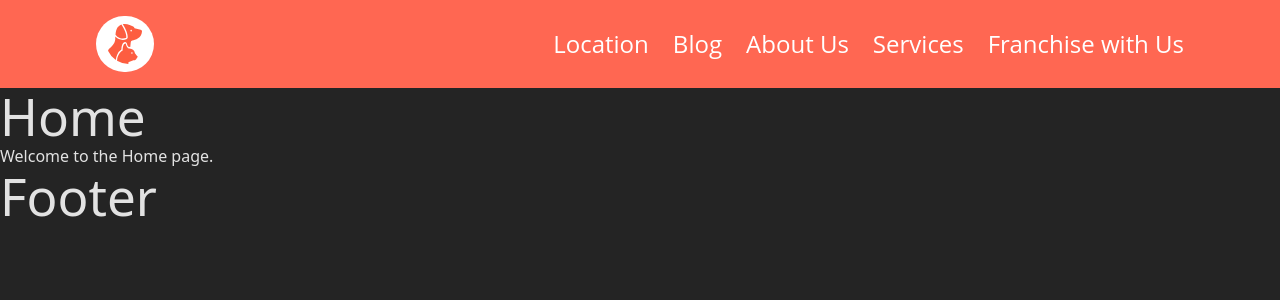
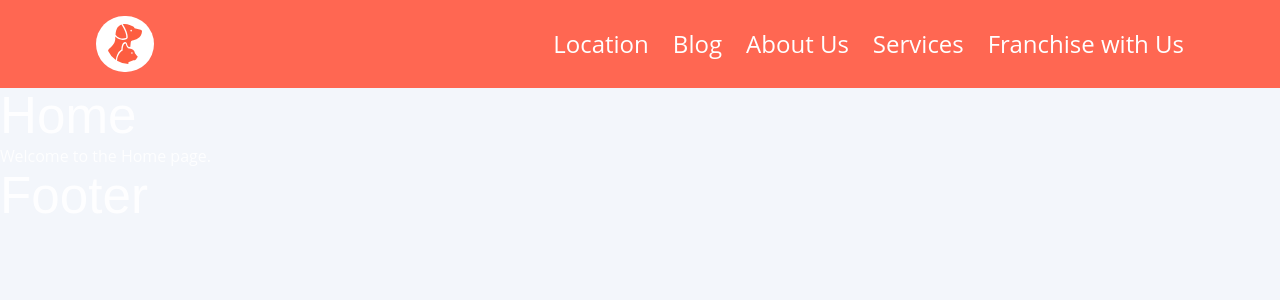
Before and after one commit to mikejbp/prueba-tecnica-frontend, a React (Vite) app: page / in a window 1280 px wide. Shown: the top 300 px of the page. Built offline with nearby package versions, Linux system fonts and the light colour scheme.

Commit message:
feat: Refactor index.css for improved font management and styling; update font-face declarations and utilize CSS variables for better maintainability

```diff
--- a/src/index.css
+++ b/src/index.css
@@ -3,36 +3,36 @@
 @tailwind utilities;
 
 @font-face {
-  font-family: "Open Sans";
-  src: url("./assets/fonts/OpenSans-Regular.ttf") format("ttf"), url("./assets/fonts/OpenSans-Bold.ttf") format("ttf");
+  font-family: 'Open Sans';
+  src: url('./assets/fonts/OpenSans-Regular.ttf') format('ttf'), url('./assets/fonts/OpenSans-Bold.ttf') format('ttf');
   font-weight: normal;
   font-style: normal;
 }
 
 @font-face {
-  font-family: "Museo Sans Rounded 700";
-  src: url("./assets/fonts/MuseoSansRounded-700.otf") format("otf");
+  font-family: 'Museo Sans Rounded 700';
+  src: url('./assets/fonts/MuseoSansRounded-700.otf') format('otf');
   font-weight: normal;
   font-style: normal;
 }
 
 @font-face {
-  font-family: "Comfortaa";
-  src: url("./assets/fonts/Comfortaa-Bold.ttf") format("ttf"), url("./assets/fonts/Comfortaa-Regular.ttf") format("ttf");
+  font-family: 'Comfortaa';
+  src: url('./assets/fonts/Comfortaa-Bold.ttf') format('ttf'), url('./assets/fonts/Comfortaa-Regular.ttf') format('ttf');
   font-weight: bold;
   font-style: normal;
 }
 
 @font-face {
-  font-family: "Segoe UI";
-  src: url("./assets/fonts/SegoeUI.ttf") format("ttf"), url("./assets/fonts/SegoeUI-Bold.ttf") format("ttf");
+  font-family: 'Segoe UI';
+  src: url('./assets/fonts/SegoeUI.ttf') format('ttf'), url('./assets/fonts/SegoeUI-Bold.ttf') format('ttf');
   font-weight: normal;
   font-style: normal;
 }
 
 @font-face {
-  font-family: "Gibson";
-  src: url("./assets/fonts/Fontspring-DEMO-gibson-semibold.otf") format("ttf");
+  font-family: 'Gibson';
+  src: url('./assets/fonts/Fontspring-DEMO-gibson-semibold.otf') format('ttf');
   font-weight: normal;
   font-style: normal;
 }
@@ -43,7 +43,7 @@
 
   color-scheme: light dark;
   color: rgba(255, 255, 255, 0.87);
-  background-color: #242424;
+  background-color: var(--light-white);
 
   font-synthesis: none;
   text-rendering: optimizeLegibility;
@@ -74,11 +74,11 @@
   --orange-yellow: #ffcc55;
   --orange-yellow-dark: #ffe530;
 
-  --font-open-sans: "Open Sans", sans-serif;
-  --font-museo-sans-rounded: "Museo Sans Rounded 700", sans-serif;
-  --font-comfortaa: "Comfortaa", sans-serif;
-  --font-segoe-ui: "Segoe UI", sans-serif;
-  --font-gibson: "Gibson", sans-serif;
+  --font-open-sans: 'Open Sans', sans-serif;
+  --font-museo-sans-rounded: 'Museo Sans Rounded 700', sans-serif;
+  --font-comfortaa: 'Comfortaa', sans-serif;
+  --font-segoe-ui: 'Segoe UI', sans-serif;
+  --font-gibson: 'Gibson', sans-serif;
 
   --font-size-navbar-menu: 24px;
   --font-size-main-title: 84px;
@@ -92,11 +92,25 @@ body {
   place-items: center;
   min-width: 320px;
   min-height: 100vh;
+  font-family: var(--font-open-sans);
 }
 
 h1 {
   font-size: 3.2em;
   line-height: 1.1;
+  font-family: var(--font-museo-sans-rounded);
+}
+
+p.test-comfortaa {
+  font-family: var(--font-comfortaa);
+}
+
+p.test-segoe-ui {
+  font-family: var(--font-segoe-ui);
+}
+
+p.test-gibson {
+  font-family: var(--font-gibson);
 }
 
 .animated-underline {
@@ -104,7 +118,7 @@ h1 {
   padding-bottom: 5px;
 }
 .animated-underline::after {
-  content: "";
+  content: '';
   position: absolute;
   width: 100%;
   height: 2px;
@@ -117,3 +131,51 @@ h1 {
 .animated-underline:hover::after {
   transform: scaleX(1);
 }
+
+@layer base {
+  .h1 {
+    font-size: var(--font-size-main-title);
+  }
+
+  .font-open-sans {
+    font-family: var(--font-open-sans);
+  }
+
+  .font-museo-sans-rounded {
+    font-family: var(--font-museo-sans-rounded);
+  }
+
+  .font-comfortaa {
+    font-family: var(--font-comfortaa);
+  }
+
+  .font-segoe-ui {
+    font-family: var(--font-segoe-ui);
+  }
+
+  .font-gibson {
+    font-family: var(--font-gibson);
+  }
+}
+
+@layer base {
+  body {
+    @apply font-open-sans;
+  }
+
+  h1 {
+    @apply font-museo-sans-rounded;
+  }
+
+  p.test-comfortaa {
+    @apply font-comfortaa;
+  }
+
+  p.test-segoe-ui {
+    @apply font-segoe-ui;
+  }
+
+  p.test-gibson {
+    @apply font-gibson;
+  }
+}
```
